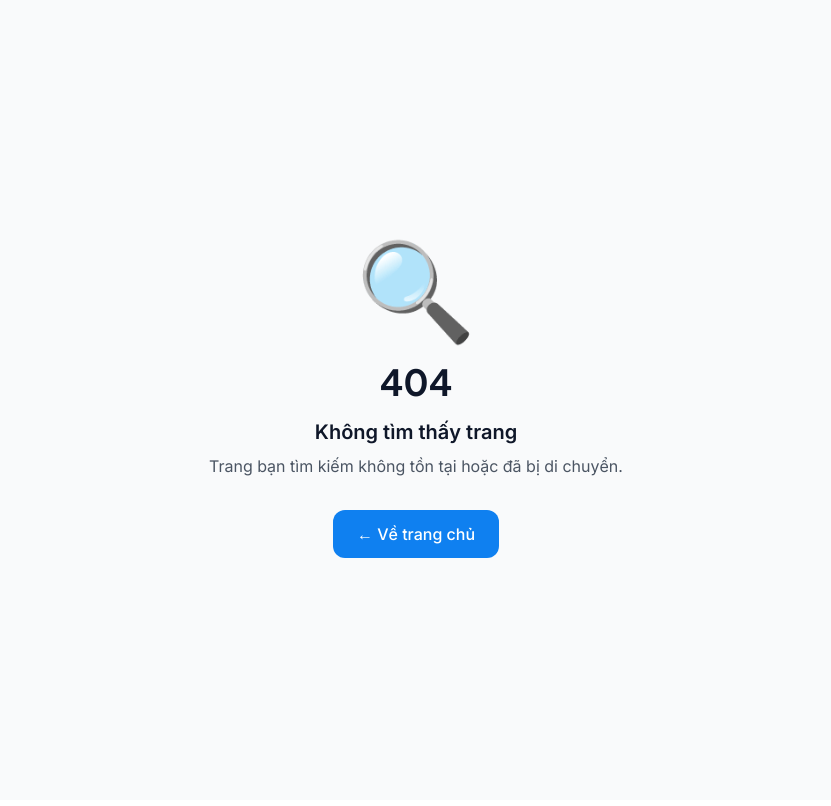
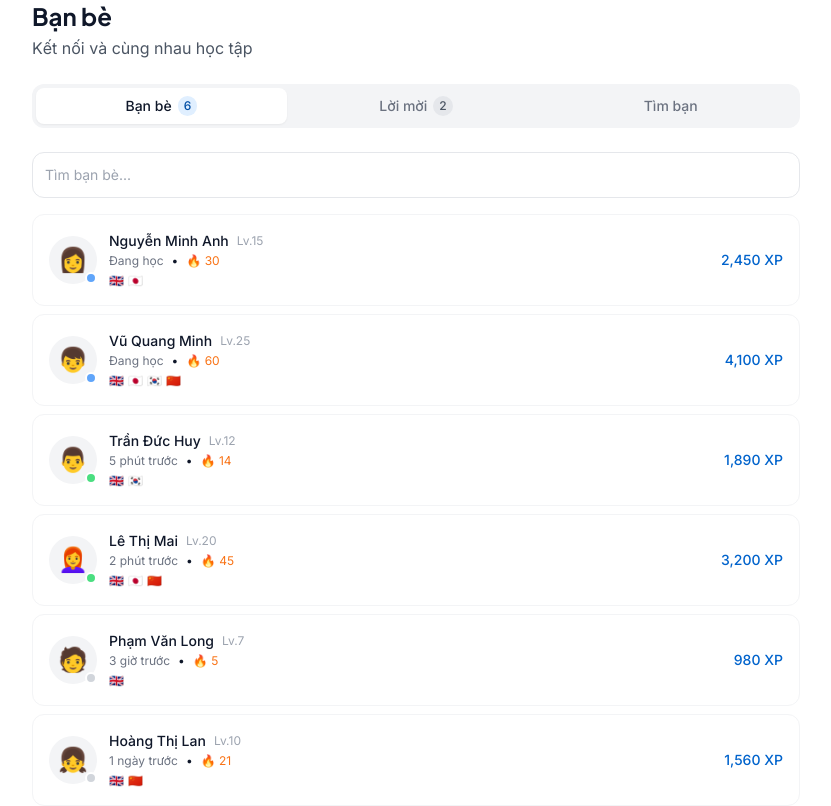
Before and after one commit to JasonTM17/Language_App, a Next.js app in the folder web/: page /friends in a window 1280 px wide. Before the commit this address had no page. Shown: the whole page, without its empty margins (224-1055 px from the left). Built offline with nearby package versions, Linux system fonts and the light colour scheme.

Commit message:
feat: add friends/social page with requests and suggestions
Social features including friend list with online status, friend
requests, search, and suggested connections for learning together.

```diff
--- /dev/null
+++ b/web/src/app/friends/page.tsx
@@ -0,0 +1,215 @@
+'use client';
+
+import { useState } from 'react';
+import { Button } from '@/components/ui/button';
+
+interface Friend {
+  id: string;
+  name: string;
+  avatar: string;
+  xp: number;
+  level: number;
+  streak: number;
+  languages: string[];
+  status: 'online' | 'offline' | 'studying';
+  lastActive: string;
+}
+
+interface FriendRequest {
+  id: string;
+  name: string;
+  avatar: string;
+  level: number;
+  mutualFriends: number;
+}
+
+const friends: Friend[] = [
+  { id: '1', name: 'Nguyễn Minh Anh', avatar: '👩', xp: 2450, level: 15, streak: 30, languages: ['🇬🇧', '🇯🇵'], status: 'studying', lastActive: 'Đang học' },
+  { id: '2', name: 'Trần Đức Huy', avatar: '👨', xp: 1890, level: 12, streak: 14, languages: ['🇬🇧', '🇰🇷'], status: 'online', lastActive: '5 phút trước' },
+  { id: '3', name: 'Lê Thị Mai', avatar: '👩‍🦰', xp: 3200, level: 20, streak: 45, languages: ['🇬🇧', '🇯🇵', '🇨🇳'], status: 'online', lastActive: '2 phút trước' },
+  { id: '4', name: 'Phạm Văn Long', avatar: '🧑', xp: 980, level: 7, streak: 5, languages: ['🇬🇧'], status: 'offline', lastActive: '3 giờ trước' },
+  { id: '5', name: 'Hoàng Thị Lan', avatar: '👧', xp: 1560, level: 10, streak: 21, languages: ['🇬🇧', '🇨🇳'], status: 'offline', lastActive: '1 ngày trước' },
+  { id: '6', name: 'Vũ Quang Minh', avatar: '👦', xp: 4100, level: 25, streak: 60, languages: ['🇬🇧', '🇯🇵', '🇰🇷', '🇨🇳'], status: 'studying', lastActive: 'Đang học' },
+];
+
+const friendRequests: FriendRequest[] = [
+  { id: 'r1', name: 'Đỗ Thanh Tùng', avatar: '🧑‍🎓', level: 8, mutualFriends: 3 },
+  { id: 'r2', name: 'Ngô Thị Hương', avatar: '👩‍💼', level: 11, mutualFriends: 1 },
+];
+
+const statusColors = {
+  online: 'bg-green-400',
+  studying: 'bg-blue-400',
+  offline: 'bg-gray-300',
+};
+
+const statusLabels = {
+  online: 'Online',
+  studying: 'Đang học',
+  offline: 'Offline',
+};
+
+export default function FriendsPage() {
+  const [activeTab, setActiveTab] = useState<'friends' | 'requests' | 'find'>('friends');
+  const [searchQuery, setSearchQuery] = useState('');
+
+  const filteredFriends = friends.filter(f =>
+    f.name.toLowerCase().includes(searchQuery.toLowerCase())
+  );
+
+  return (
+    <div className="max-w-3xl mx-auto space-y-6">
+      <div>
+        <h1 className="text-2xl font-bold font-display">Bạn bè</h1>
+        <p className="text-gray-600 dark:text-gray-400 mt-1">Kết nối và cùng nhau học tập</p>
+      </div>
+
+      {/* Tabs */}
+      <div className="flex gap-1 bg-gray-100 dark:bg-gray-800 rounded-xl p-1">
+        {[
+          { key: 'friends' as const, label: 'Bạn bè', count: friends.length },
+          { key: 'requests' as const, label: 'Lời mời', count: friendRequests.length },
+          { key: 'find' as const, label: 'Tìm bạn', count: 0 },
+        ].map(tab => (
+          <button
+            key={tab.key}
+            onClick={() => setActiveTab(tab.key)}
+            className={`flex-1 flex items-center justify-center gap-1.5 px-3 py-2 rounded-lg text-sm font-medium transition-all ${
+              activeTab === tab.key
+                ? 'bg-white dark:bg-gray-700 shadow-sm'
+                : 'text-gray-500 hover:text-gray-700'
+            }`}
+          >
+            <span>{tab.label}</span>
+            {tab.count > 0 && (
+              <span className={`text-xs px-1.5 py-0.5 rounded-full ${
+                activeTab === tab.key ? 'bg-primary-100 text-primary-700' : 'bg-gray-200 text-gray-600'
+              }`}>
+                {tab.count}
+              </span>
+            )}
+          </button>
+        ))}
+      </div>
+
+      {activeTab === 'friends' && (
+        <div className="space-y-4">
+          {/* Search */}
+          <input
+            type="text"
+            value={searchQuery}
+            onChange={(e) => setSearchQuery(e.target.value)}
+            placeholder="Tìm bạn bè..."
+            className="w-full p-3 rounded-xl border border-gray-200 dark:border-gray-700 bg-white dark:bg-gray-900 text-sm focus:border-primary-500 focus:outline-none"
+          />
+
+          {/* Online friends */}
+          <div className="space-y-2">
+            {filteredFriends
+              .sort((a, b) => {
+                const order = { studying: 0, online: 1, offline: 2 };
+                return order[a.status] - order[b.status];
+              })
+              .map((friend) => (
+                <div key={friend.id} className="p-4 rounded-xl bg-white dark:bg-gray-800 border border-gray-100 dark:border-gray-700 flex items-center gap-3">
+                  <div className="relative">
+                    <div className="w-12 h-12 rounded-full bg-gray-100 dark:bg-gray-700 flex items-center justify-center text-2xl">
+                      {friend.avatar}
+                    </div>
+                    <div className={`absolute bottom-0 right-0 w-3 h-3 rounded-full border-2 border-white dark:border-gray-800 ${statusColors[friend.status]}`} />
+                  </div>
+
+                  <div className="flex-1 min-w-0">
+                    <div className="flex items-center gap-2">
+                      <p className="font-medium text-sm truncate">{friend.name}</p>
+                      <span className="text-xs text-gray-400">Lv.{friend.level}</span>
+                    </div>
+                    <div className="flex items-center gap-2 mt-0.5">
+                      <span className="text-xs text-gray-500">{friend.lastActive}</span>
+                      <span className="text-xs">•</span>
+                      <span className="text-xs text-orange-500">🔥 {friend.streak}</span>
+                    </div>
+                    <div className="flex gap-1 mt-1">
+                      {friend.languages.map((lang, i) => (
+                        <span key={i} className="text-xs">{lang}</span>
+                      ))}
+                    </div>
+                  </div>
+
+                  <div className="text-right">
+                    <p className="text-sm font-medium text-primary-600">{friend.xp.toLocaleString()} XP</p>
+                  </div>
+                </div>
+              ))}
+          </div>
+        </div>
+      )}
+
+      {activeTab === 'requests' && (
+        <div className="space-y-3">
+          {friendRequests.length === 0 ? (
+            <div className="text-center py-12">
+              <div className="text-4xl mb-3">📭</div>
+              <p className="text-gray-500">Không có lời mời nào</p>
+            </div>
+          ) : (
+            friendRequests.map((req) => (
+              <div key={req.id} className="p-4 rounded-xl bg-white dark:bg-gray-800 border border-gray-100 dark:border-gray-700 flex items-center gap-3">
+                <div className="w-12 h-12 rounded-full bg-gray-100 dark:bg-gray-700 flex items-center justify-center text-2xl">
+                  {req.avatar}
+                </div>
+                <div className="flex-1">
+                  <p className="font-medium text-sm">{req.name}</p>
+                  <p className="text-xs text-gray-500">Level {req.level} • {req.mutualFriends} bạn chung</p>
+                </div>
+                <div className="flex gap-2">
+                  <Button size="sm">Chấp nhận</Button>
+                  <Button size="sm" variant="outline">Từ chối</Button>
+                </div>
+              </div>
+            ))
+          )}
+        </div>
+      )}
+
+      {activeTab === 'find' && (
+        <div className="space-y-4">
+          <input
+            type="text"
+            placeholder="Nhập tên hoặc email..."
+            className="w-full p-3 rounded-xl border border-gray-200 dark:border-gray-700 bg-white dark:bg-gray-900 text-sm focus:border-primary-500 focus:outline-none"
+          />
+
+          <div className="text-center py-8">
+            <div className="text-4xl mb-3">🔍</div>
+            <p className="text-gray-500 text-sm">Tìm bạn bè bằng tên hoặc email</p>
+            <p className="text-xs text-gray-400 mt-1">Mời bạn bè cùng học để tăng động lực!</p>
+          </div>
+
+          {/* Suggested friends */}
+          <div>
+            <p className="text-sm font-medium text-gray-500 mb-3">Gợi ý kết bạn</p>
+            <div className="space-y-2">
+              {[
+                { name: 'Bùi Thị Ngọc', avatar: '👩‍🎨', level: 9, reason: '3 bạn chung' },
+                { name: 'Lý Văn Đạt', avatar: '🧑‍💻', level: 14, reason: 'Cùng học English' },
+                { name: 'Trương Minh Châu', avatar: '👩‍🔬', level: 6, reason: '2 bạn chung' },
+              ].map((suggestion, i) => (
+                <div key={i} className="p-3 rounded-xl bg-white dark:bg-gray-800 border border-gray-100 dark:border-gray-700 flex items-center gap-3">
+                  <div className="w-10 h-10 rounded-full bg-gray-100 dark:bg-gray-700 flex items-center justify-center text-xl">
+                    {suggestion.avatar}
+                  </div>
+                  <div className="flex-1">
+                    <p className="font-medium text-sm">{suggestion.name}</p>
+                    <p className="text-xs text-gray-500">Lv.{suggestion.level} • {suggestion.reason}</p>
+                  </div>
+                  <Button size="sm" variant="outline">Kết bạn</Button>
+                </div>
+              ))}
+            </div>
+          </div>
+        </div>
+      )}
+    </div>
+  );
+}
--- a/web/src/components/layout/app-layout.tsx
+++ b/web/src/components/layout/app-layout.tsx
@@ -39,6 +39,7 @@ const navItems = [
   { href: '/streak-calendar', label: 'Streak', icon: '🔥' },
   { href: '/bookmarks', label: 'Bookmarks', icon: '🔖' },
   { href: '/leaderboard', label: 'Leaderboard', icon: '🥇' },
+  { href: '/friends', label: 'Friends', icon: '👥' },
   { href: '/study-plan', label: 'Study Plan', icon: '📅' },
   { href: '/quests', label: 'Quests', icon: '⚔️' },
   { href: '/daily-goals', label: 'Daily Goals', icon: '🎯' },
```
